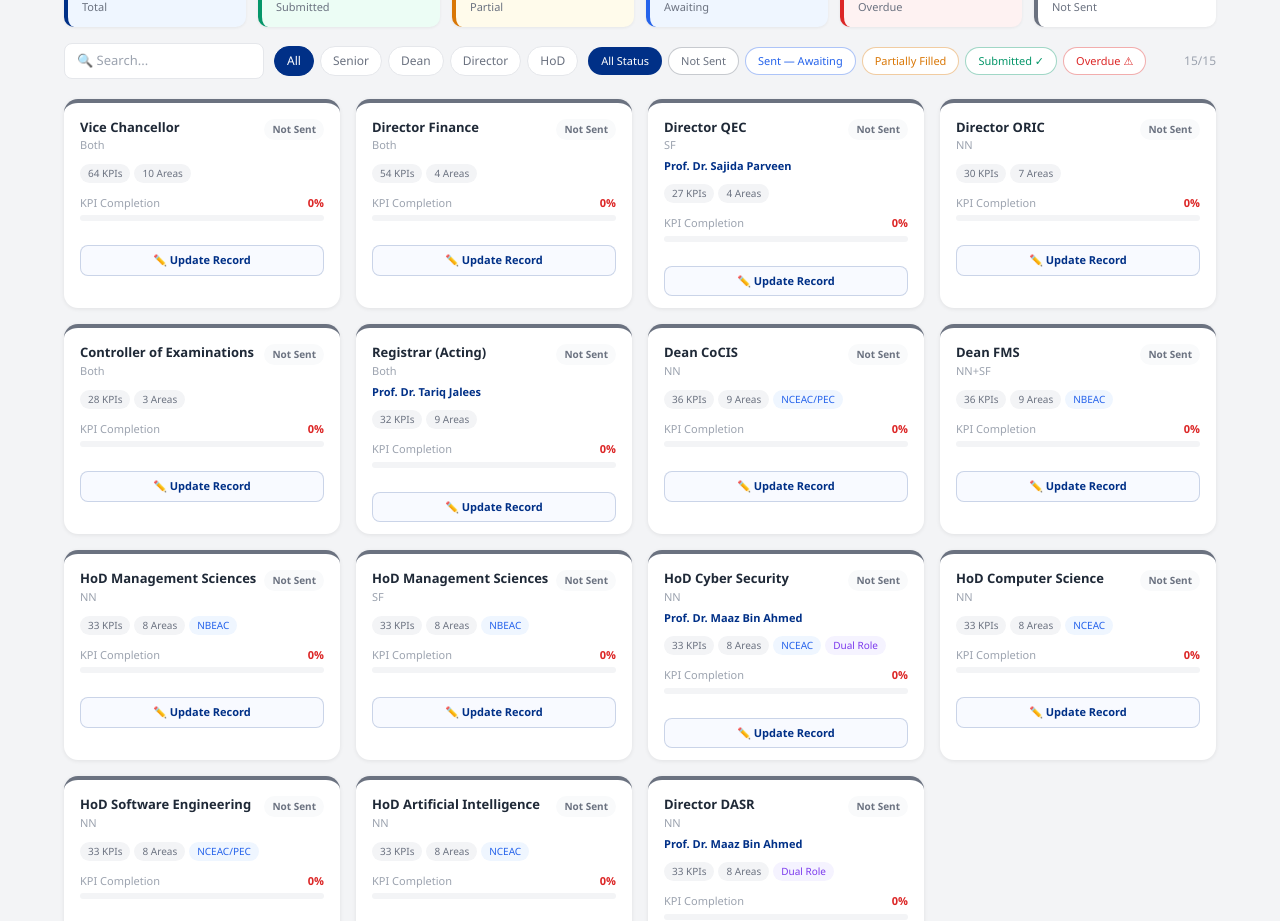
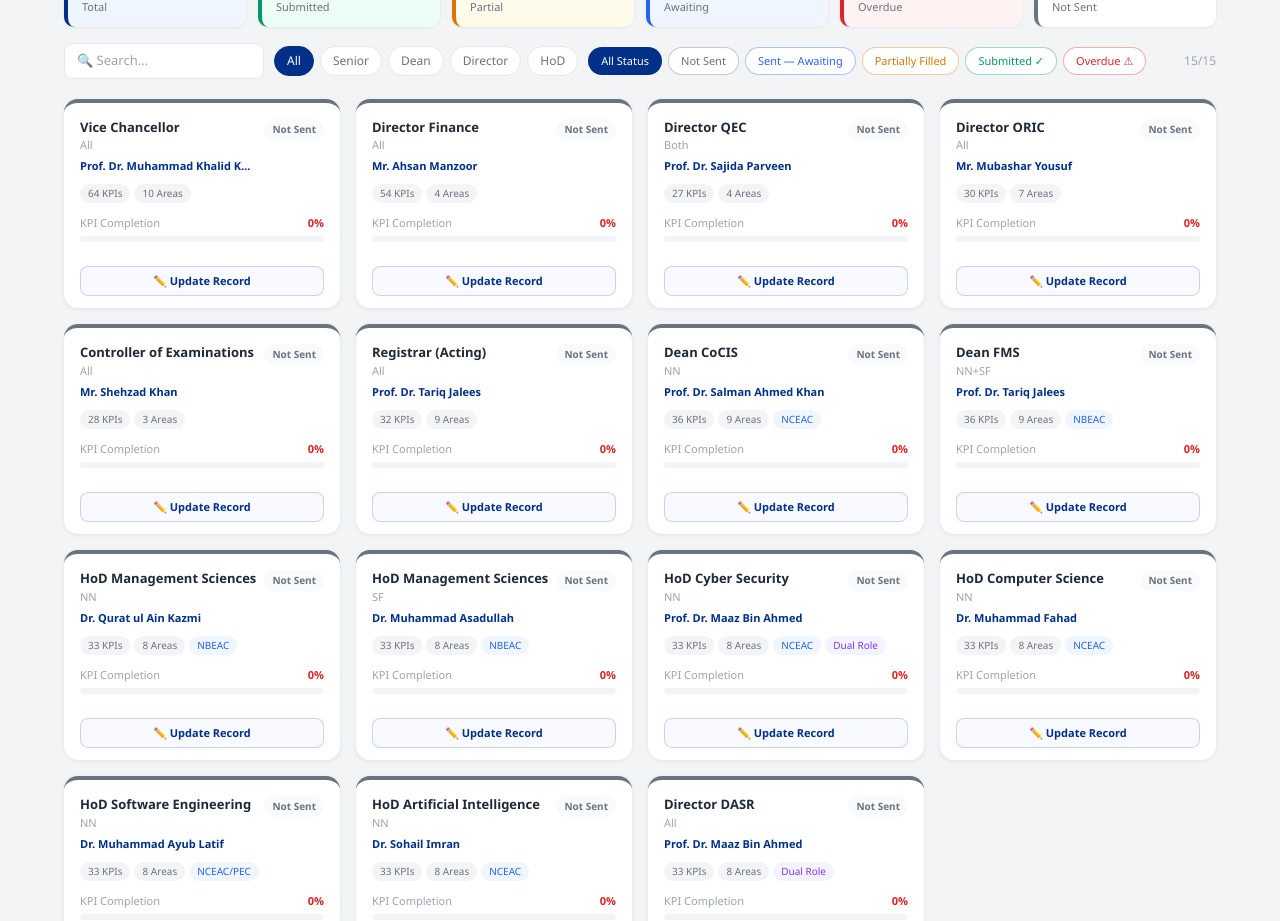
Before and after one commit to nasirhussain92/kiet-kpi-dashboard, a React (Vite) app: page / in a window 1280 px wide. Shown: the part 138-1059 px from the top of the page. Built offline with nearby package versions, Linux system fonts and the light colour scheme.

Commit message:
Update App.jsx

```diff
--- a/src/App.jsx
+++ b/src/App.jsx
@@ -6,21 +6,21 @@ const BLUE = "#003087";
 const GREEN = "#1A6B3C";
 
 const POSITIONS = [
-  { id:"vc",          title:"Vice Chancellor",           short:"VC",          person:"",                        campus:"Both",    cat:"Senior",   kpis:64, areas:["Academics","Governance","Research & Development","Community Services","Financial Status","Diversity & Inclusion","Graduate Employability","Co-Curricular Activities","Sustainability","Automation Initiatives"] },
-  { id:"df",          title:"Director Finance",          short:"DF",          person:"",                        campus:"Both",    cat:"Senior",   kpis:54, areas:["Financial Governance & Sustainability","Financial Management","Technology Integration","Expenditure Financial Discipline"] },
-  { id:"qec",         title:"Director QEC",              short:"QEC",         person:"Prof. Dr. Sajida Parveen",campus:"SF",      cat:"Director", kpis:27, areas:["Status of QEC Office","Functions of QEC","International Ranking","Technology Integration"] },
-  { id:"oric",        title:"Director ORIC",             short:"ORIC",        person:"",                        campus:"NN",      cat:"Director", kpis:30, areas:["Research Support","IP Management","Industry Engagement","Recognition & Awards","Operations & HR","ORIC Steering Committee","Entrepreneurship & Innovation"] },
-  { id:"coe",         title:"Controller of Examinations",short:"CoE",         person:"",                        campus:"Both",    cat:"Director", kpis:28, areas:["General Administration","Examination Management","Technology Integration"] },
-  { id:"reg",         title:"Registrar (Acting)",        short:"Reg",         person:"Prof. Dr. Tariq Jalees",  campus:"Both",    cat:"Director", kpis:32, note:"Also shortlisted for Registrar position",areas:["Administration & Coordination","Admission & Enrollment","Faculty Support","Financial Coordination","Equity & Inclusivity","Discipline & Inquiries","Campus Management & Safety","Transparency & Accountability","Technology Integration"] },
-  { id:"dean_cocis",  title:"Dean CoCIS",                short:"Dean CoCIS",  person:"",                        campus:"NN",      cat:"Dean",     kpis:36, accr:"NCEAC/PEC", areas:["Academics","Governance","Research & Development","Community Services","Co-Curricular Activities","Accreditation & QA","Diversity & Inclusion","Graduate Employability","Technology Integration"] },
-  { id:"dean_fms",    title:"Dean FMS",                  short:"Dean FMS",    person:"",                        campus:"NN+SF",   cat:"Dean",     kpis:36, accr:"NBEAC",    areas:["Academics","Governance","Research & Development","Community Services","Co-Curricular Activities","Accreditation & QA","Diversity & Inclusion","Graduate Employability","Technology Integration"] },
-  { id:"hod_ms_nn",   title:"HoD Management Sciences",   short:"HoD MS (NN)", person:"",                        campus:"NN",      cat:"HoD",      kpis:33, accr:"NBEAC",    areas:["Academics & Administration","Research & Development","Community Services","Co-Curricular Activities","Diversity & Inclusion","Facilities & Infrastructure","Accreditation & QA","Technology Integration"] },
-  { id:"hod_ms_sf",   title:"HoD Management Sciences",   short:"HoD MS (SF)", person:"",                        campus:"SF",      cat:"HoD",      kpis:33, accr:"NBEAC",    areas:["Academics & Administration","Research & Development","Community Services","Co-Curricular Activities","Diversity & Inclusion","Facilities & Infrastructure","Accreditation & QA","Technology Integration"] },
+  { id:"vc",          title:"Vice Chancellor",           short:"VC",          person:"Prof. Dr. Muhammad Khalid Khan",                        campus:"All",    cat:"Senior",   kpis:64, areas:["Academics","Governance","Research & Development","Community Services","Financial Status","Diversity & Inclusion","Graduate Employability","Co-Curricular Activities","Sustainability","Automation Initiatives"] },
+  { id:"df",          title:"Director Finance",          short:"DF",          person:"Mr. Ahsan Manzoor",                        campus:"All",    cat:"Senior",   kpis:54, areas:["Financial Governance & Sustainability","Financial Management","Technology Integration","Expenditure Financial Discipline"] },
+  { id:"qec",         title:"Director QEC",              short:"QEC",         person:"Prof. Dr. Sajida Parveen",campus:"Both",      cat:"Director", kpis:27, areas:["Status of QEC Office","Functions of QEC","International Ranking","Technology Integration"] },
+  { id:"oric",        title:"Director ORIC",             short:"ORIC",        person:"Mr. Mubashar Yousuf",                        campus:"All",      cat:"Director", kpis:30, areas:["Research Support","IP Management","Industry Engagement","Recognition & Awards","Operations & HR","ORIC Steering Committee","Entrepreneurship & Innovation"] },
+  { id:"coe",         title:"Controller of Examinations",short:"CoE",         person:"Mr. Shehzad Khan",                        campus:"All",    cat:"Director", kpis:28, areas:["General Administration","Examination Management","Technology Integration"] },
+  { id:"reg",         title:"Registrar (Acting)",        short:"Reg",         person:"Prof. Dr. Tariq Jalees",  campus:"All",    cat:"Director", kpis:32, areas:["Administration & Coordination","Admission & Enrollment","Faculty Support","Financial Coordination","Equity & Inclusivity","Discipline & Inquiries","Campus Management & Safety","Transparency & Accountability","Technology Integration"] },
+  { id:"dean_cocis",  title:"Dean CoCIS",                short:"Dean CoCIS",  person:"Prof. Dr. Salman Ahmed Khan",                        campus:"NN",      cat:"Dean",     kpis:36, accr:"NCEAC", areas:["Academics","Governance","Research & Development","Community Services","Co-Curricular Activities","Accreditation & QA","Diversity & Inclusion","Graduate Employability","Technology Integration"] },
+  { id:"dean_fms",    title:"Dean FMS",                  short:"Dean FMS",    person:"Prof. Dr. Tariq Jalees",                        campus:"NN+SF",   cat:"Dean",     kpis:36, accr:"NBEAC",    areas:["Academics","Governance","Research & Development","Community Services","Co-Curricular Activities","Accreditation & QA","Diversity & Inclusion","Graduate Employability","Technology Integration"] },
+  { id:"hod_ms_nn",   title:"HoD Management Sciences",   short:"HoD MS (NN)", person:"Dr. Qurat ul Ain Kazmi",                        campus:"NN",      cat:"HoD",      kpis:33, accr:"NBEAC",    areas:["Academics & Administration","Research & Development","Community Services","Co-Curricular Activities","Diversity & Inclusion","Facilities & Infrastructure","Accreditation & QA","Technology Integration"] },
+  { id:"hod_ms_sf",   title:"HoD Management Sciences",   short:"HoD MS (SF)", person:"Dr. Muhammad Asadullah",                        campus:"SF",      cat:"HoD",      kpis:33, accr:"NBEAC",    areas:["Academics & Administration","Research & Development","Community Services","Co-Curricular Activities","Diversity & Inclusion","Facilities & Infrastructure","Accreditation & QA","Technology Integration"] },
   { id:"hod_cybersec",title:"HoD Cyber Security",        short:"HoD CyberSec",person:"Prof. Dr. Maaz Bin Ahmed",campus:"NN",      cat:"HoD",      kpis:33, accr:"NCEAC",    dual:true, areas:["Academics & Administration","Research & Development","Community Services","Co-Curricular Activities","Diversity & Inclusion","Facilities & Infrastructure","Accreditation & QA","Technology Integration"] },
-  { id:"hod_cs",      title:"HoD Computer Science",      short:"HoD CS",      person:"",                        campus:"NN",      cat:"HoD",      kpis:33, accr:"NCEAC",    areas:["Academics & Administration","Research & Development","Community Services","Co-Curricular Activities","Diversity & Inclusion","Facilities & Infrastructure","Accreditation & QA","Technology Integration"] },
-  { id:"hod_se",      title:"HoD Software Engineering",  short:"HoD SE",      person:"",                        campus:"NN",      cat:"HoD",      kpis:33, accr:"NCEAC/PEC",areas:["Academics & Administration","Research & Development","Community Services","Co-Curricular Activities","Diversity & Inclusion","Facilities & Infrastructure","Accreditation & QA","Technology Integration"] },
-  { id:"hod_ai",      title:"HoD Artificial Intelligence",short:"HoD AI",     person:"",                        campus:"NN",      cat:"HoD",      kpis:33, accr:"NCEAC",    areas:["Academics & Administration","Research & Development","Community Services","Co-Curricular Activities","Diversity & Inclusion","Facilities & Infrastructure","Accreditation & QA","Technology Integration"] },
-  { id:"dir_dasr",    title:"Director DASR",             short:"Dir.DASR",    person:"Prof. Dr. Maaz Bin Ahmed",campus:"NN",      cat:"Director", kpis:33, dual:true, note:"Uses HoD proforma — fill separately from HoD CyberSec", areas:["Academics & Administration","Research & Development","Community Services","Co-Curricular Activities","Diversity & Inclusion","Facilities & Infrastructure","Accreditation & QA","Technology Integration"] },
+  { id:"hod_cs",      title:"HoD Computer Science",      short:"HoD CS",      person:"Dr. Muhammad Fahad",                        campus:"NN",      cat:"HoD",      kpis:33, accr:"NCEAC",    areas:["Academics & Administration","Research & Development","Community Services","Co-Curricular Activities","Diversity & Inclusion","Facilities & Infrastructure","Accreditation & QA","Technology Integration"] },
+  { id:"hod_se",      title:"HoD Software Engineering",  short:"HoD SE",      person:"Dr. Muhammad Ayub Latif",                        campus:"NN",      cat:"HoD",      kpis:33, accr:"NCEAC/PEC",areas:["Academics & Administration","Research & Development","Community Services","Co-Curricular Activities","Diversity & Inclusion","Facilities & Infrastructure","Accreditation & QA","Technology Integration"] },
+  { id:"hod_ai",      title:"HoD Artificial Intelligence",short:"HoD AI",     person:"Dr. Sohail Imran",                        campus:"NN",      cat:"HoD",      kpis:33, accr:"NCEAC",    areas:["Academics & Administration","Research & Development","Community Services","Co-Curricular Activities","Diversity & Inclusion","Facilities & Infrastructure","Accreditation & QA","Technology Integration"] },
+  { id:"dir_dasr",    title:"Director DASR",             short:"Dir.DASR",    person:"Prof. Dr. Maaz Bin Ahmed",campus:"All",      cat:"Director", kpis:33, dual:true, areas:["Academics & Administration","Research & Development","Community Services","Co-Curricular Activities","Diversity & Inclusion","Facilities & Infrastructure","Accreditation & QA","Technology Integration"] },
 ];
 
 const S = {
@@ -121,7 +121,7 @@ export default function App() {
       <div style={{background:BLUE,padding:"16px 24px",display:"flex",alignItems:"center",justifyContent:"space-between",flexWrap:"wrap",gap:12}}>
         <div>
           <div style={{color:"white",fontWeight:700,fontSize:18,letterSpacing:0.3}}>KIET — KPI Compliance Dashboard</div>
-          <div style={{color:"#93C5FD",fontSize:11,marginTop:3}}>SHEC Letter No. AD(QA)/SHEC/01/KPIs-I/2023 · Quality Enhancement Cell</div>
+          <div style={{color:"#93C5FD",fontSize:11,marginTop:3}}>SHEC Letter No. AD(QA)/SHEC/01/KPIs-I/2023 · Developed and Managed by: Assistant Registrar Nasir Hussain</div>
         </div>
         <div style={{display:"flex",gap:8}}>
           {["tracker","analytics"].map(t=>(
```
